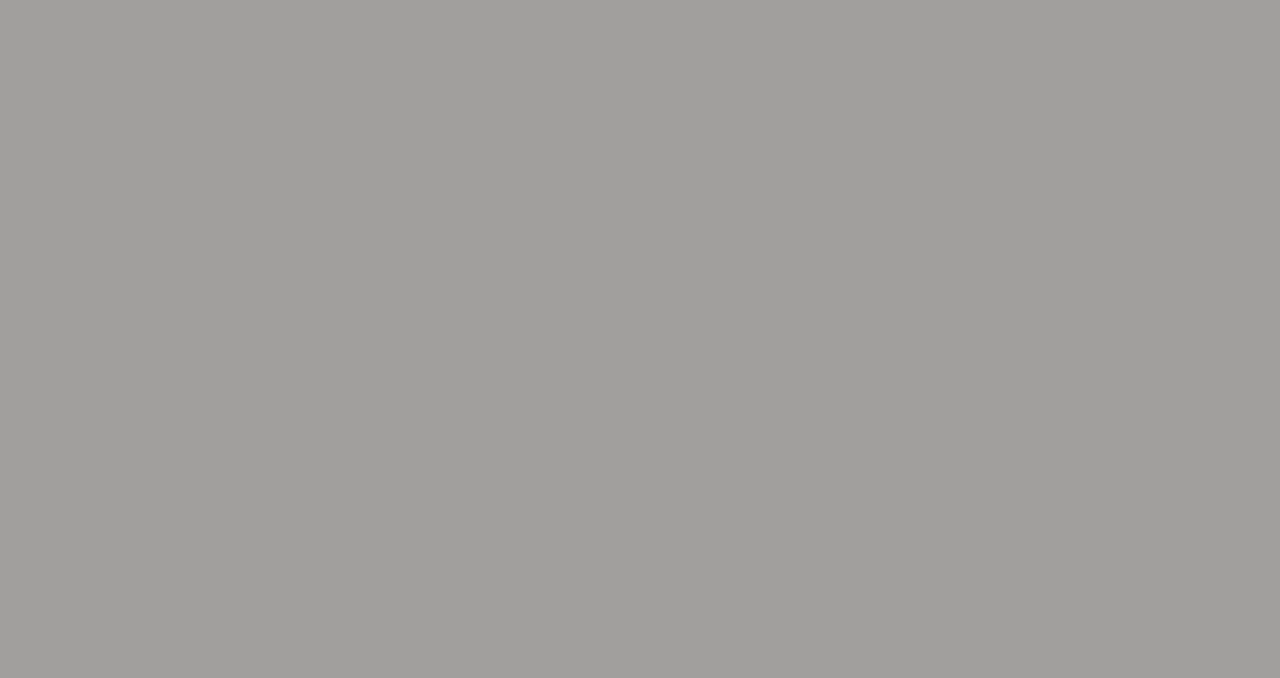
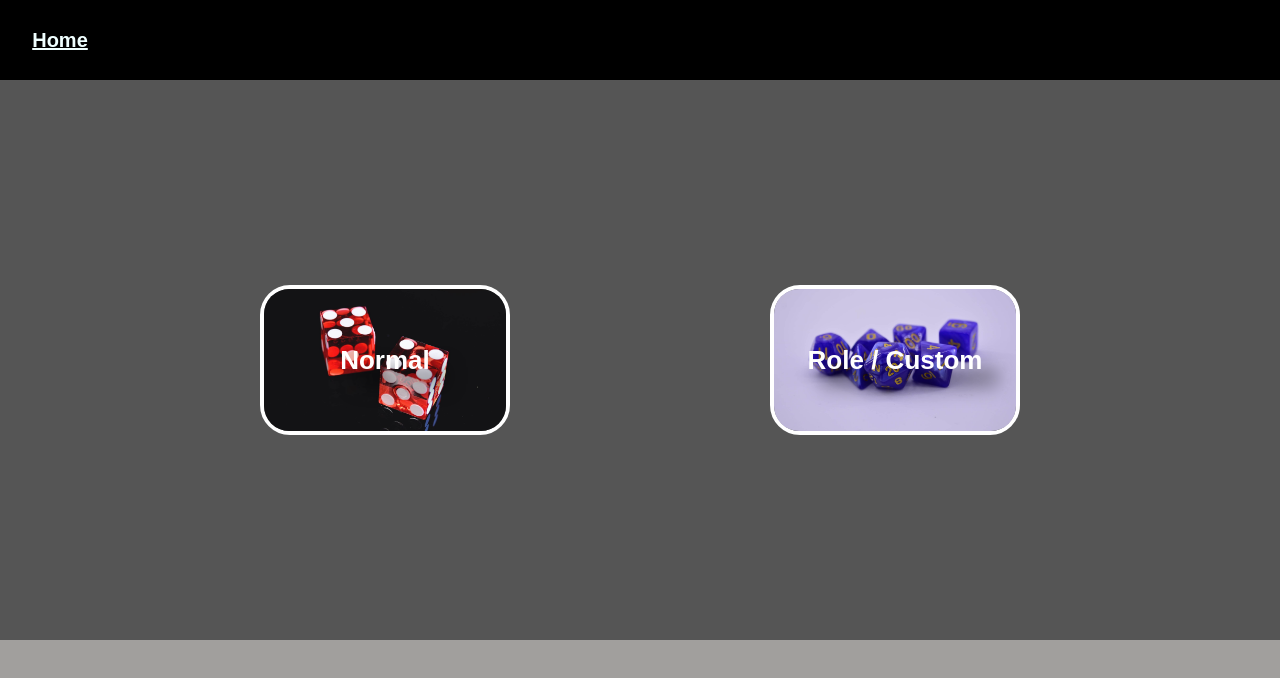
Before and after one commit to Kalixer/Dice-roller, a React app: page / in a window 1280 px wide. Shown: the top 678 px of the page. Built offline with nearby package versions, Linux system fonts and the light colour scheme.

Commit message:
[Deletion] Now nothing worked. This wasn't the way. I'll try deleting the basename

```diff
--- a/src/routes/App.jsx
+++ b/src/routes/App.jsx
@@ -14,12 +14,12 @@ const App = () => {
 
     return (
         // <AppContext.Provider value={initialState}>
-            <BrowserRouter basename="/Dice-roller/">
+            <BrowserRouter>
                 <Layout>
                     <Routes>
-                        <Route exact path="/Dice-roller" element={<Home/>} />
-                        <Route exact path="/Dice-roller/normal" element={<NormalDice/>} />
-                        <Route exact path="/Dice-roller/role" element={<RoleDice/>} />
+                        <Route exact path="/" element={<Home/>} />
+                        <Route exact path="/normal" element={<NormalDice/>} />
+                        <Route exact path="/role" element={<RoleDice/>} />
 					    <Route path="*" element={<NotFound/>} />
                     </Routes>
                 </Layout>
```
